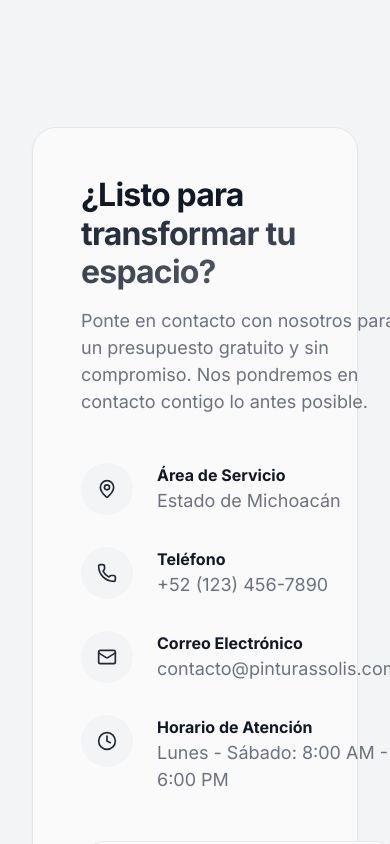
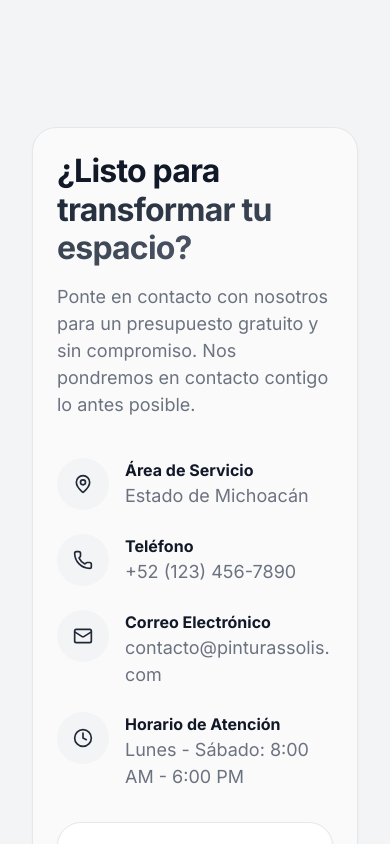
Before and after one commit to 00Gus/PinturasNat, a React (Vite) app: page / in a window 390 px wide. Shown: the part 5620-6464 px from the top of the page. Built offline with nearby package versions, Linux system fonts and the light colour scheme.

Commit message:
Fix contact form mobile overflow

```diff
--- a/src/components/Contact.css
+++ b/src/components/Contact.css
@@ -6,8 +6,8 @@
 .contact-wrapper {
   display: grid;
   grid-template-columns: 1fr;
-  gap: 3rem;
-  padding: 3rem;
+  gap: 2rem;
+  padding: 1.5rem;
   background-color: var(--bg-main); /* contrast against the wrapper bg */
 }
 
@@ -15,6 +15,7 @@
   .contact-wrapper {
     grid-template-columns: 1fr 1fr;
     gap: 4rem;
+    padding: 3rem;
   }
 }
 
@@ -25,20 +26,25 @@
 
 .contact-desc {
   margin-top: 1rem;
-  margin-bottom: 3rem;
+  margin-bottom: 2.5rem;
   max-width: 400px;
 }
 
 .info-list {
   display: flex;
   flex-direction: column;
-  gap: 2rem;
+  gap: 1.5rem;
 }
 
 .info-item {
   display: flex;
   align-items: flex-start;
-  gap: 1.5rem;
+  gap: 1rem;
+}
+
+.info-item div {
+  overflow-wrap: anywhere;
+  word-break: break-word;
 }
 
 .info-icon {
@@ -53,10 +59,16 @@
 
 .contact-form-wrapper {
   background-color: var(--bg-card);
-  padding: 2.5rem;
+  padding: 1.5rem;
   border-radius: var(--radius-lg);
   box-shadow: var(--shadow-md);
   border: 1px solid var(--accent-secondary);
+}
+
+@media (min-width: 992px) {
+  .contact-form-wrapper {
+    padding: 2.5rem;
+  }
 }
 
 .contact-form h3 {
```
